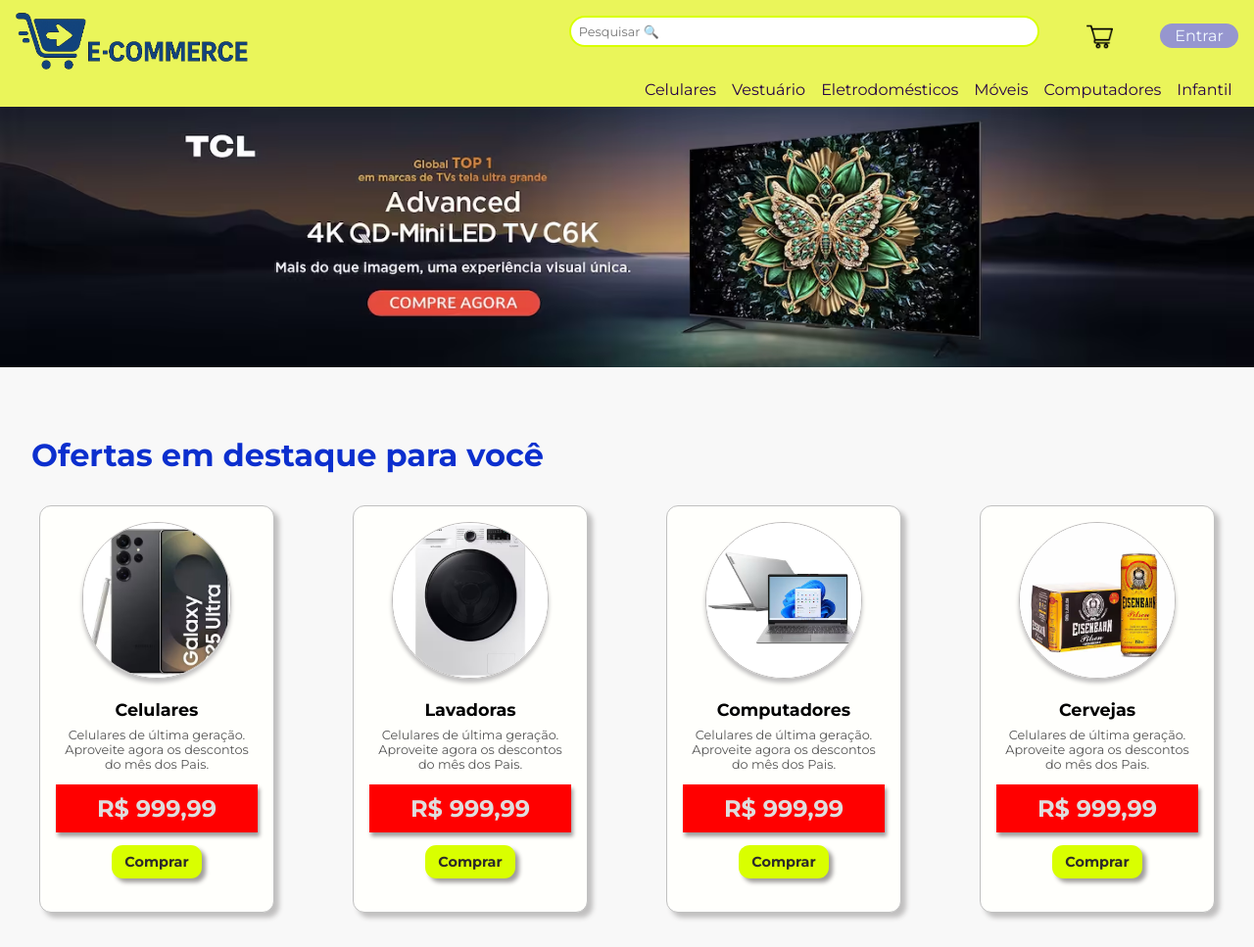
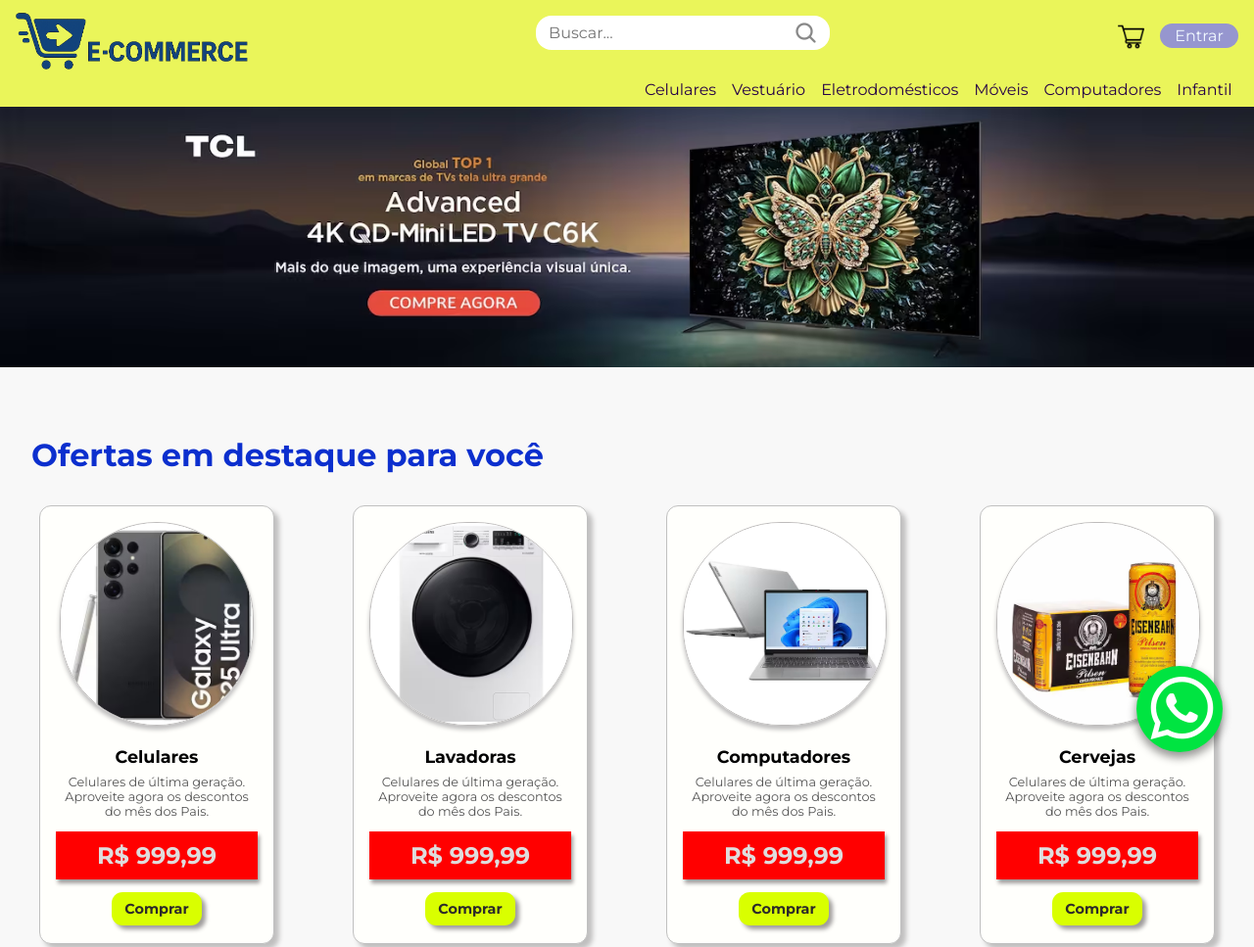
Before and after one commit to CiceroSidneydev/e-commerce-fs50, a plain HTML site: page index.html in a window 1280 px wide. Shown: the top 967 px of the page at 98% size. Drawn offline with nearby package versions, Linux system fonts and the light colour scheme.

Commit message:
Projeto finalizado

```diff
--- a/CSS/style.css
+++ b/CSS/style.css
@@ -11,6 +11,8 @@ border: 0;
 font-family: "Montserrat", sans-serif;
 font-size: 16px;
 }
+
+/* html{scroll-behavior: smooth;} */
 
 body {background-color: #f8f8f8;}
 
@@ -30,19 +32,45 @@ nav{
 .nav-1 { display: flex; justify-content: space-between;}
 .nav-bloco-2 {display: flex; justify-content: end; margin: 1rem; gap: 3rem;}
 
-nav input {height: 2rem; width: 30rem; border-radius: 10px; border: solid 1px; font-size: 0.8rem;
-        /* position: relative; */
+/* nav input {height: 2rem; width: 30rem; border-radius: 10px; border: solid 1px; font-size: 0.8rem;
         padding: 0.5rem;
         border-radius: 1rem;
         box-shadow: 1rem;
  border: 2px solid #d9ff00;
-outline: none;}
+outline: none;} */
 
- nav input:focus {
+    nav input {
+        position: relative;
+        padding: 0.5rem;
+        border-radius: 0.5rem;
+        border-radius: 1rem;
+    }
+
+    .search-container {
+    position: relative;
+    width: 100%;
+    max-width: 300px;
+}
+
+.search-container input { margin-top: 1rem;
+    width: 100%;
+    padding: 0.5rem 2.5rem 0.5rem 0.8rem; /* espaço à direita para o ícone */
+}
+
+.search-icon {
+    position: absolute;
+    right: 0.8rem;
+    top: 0.4rem;
+    pointer-events: none; /* deixa o clique passar pelo ícone */
+    font-size: 1.5rem;
+    color: #888;
+    margin-top: 1rem;
+}
+
+ /* nav input:focus {
   border-color: #0056b3;      /* muda a cor da borda */
-  box-shadow: 0 0 5px #0056b3}
 
-
+nav div .cart_botao {display: flex; gap: 1rem; margin-right: 1rem; margin-top: 1rem;}
 
 nav button { background-color: rgb(150, 150, 207); color: aliceblue; padding: 0.2rem; margin-top: 0.5rem;
                 width: 5rem; border-radius: 3rem;
@@ -114,7 +142,7 @@ header img {width: 100%; height: auto;}
 .card-produto {
                 border:  solid 1px #c0c0c0;
                 width: 15rem;
-                height:26rem;
+                height:28rem;
                 background-color:#fffffc;
                 border-radius: 12px ;
                 box-shadow: 5PX 5px 5PX #c0bfbf;
@@ -122,12 +150,13 @@ header img {width: 100%; height: auto;}
                 text-align: center;
                 padding: 1rem;
                 transform: 0.3s;
+                /* display:flex;justify-content: center; */
 
 }
 
 .card-produto img {
   width: auto;
-  height: 10rem;
+  height: 13rem;
   border-radius: 100px;
   border: solid 1px #bebcbc;
   box-shadow: 0px 4px 4px #c0bfbf;
@@ -179,9 +208,7 @@ header img {width: 100%; height: auto;}
                         font-weight: bold;
                         &:hover{ background-color: #ff8800;
                         transition: 0.5S; transform: scale(1.10);}
-
-
-}
+                }
 
 article:hover {&:hover{ transition: 0.5S; transform: scale(1.10);}}
 
@@ -260,7 +287,7 @@ outline: none;}
 
 .noticias h1 {font-size: 2rem; color: #0c2fce; margin: 3rem; }
 
-form {background-color: #f5faf5;  /* cor do fundo do fome*/
+form {background: linear-gradient(145deg, #eaf55a 20%, #e5f049 50%, #c2cc35 70%);  /* cor do fundo do fome*/
      width: 60rem; /* reducao do tamaho do fomr*/
      margin: auto; /* centralizando o form na pagina*/
      padding: 32px; /* espaçamento interno do elemento */
@@ -269,7 +296,7 @@ form {background-color: #f5faf5;  /* cor do fundo do fome*/
 margin-bottom: 2rem;}
 
 form input {width: 55rem; height: 2rem; border-radius: 10px; border: solid 1px rgb(185, 181, 181);
-        box-shadow: 5px 5px 5px rgb(167, 165, 165); padding: 1rem; margin-top: 0.5rem;}
+        box-shadow: 1px 1px 1px rgb(167, 165, 165); padding: 1rem; margin-top: 0.5rem;}
 
 form button { background-color: #9696cf; color: aliceblue; padding: 0.2rem; margin-top: 0.5rem;
                 width: 5rem; border-radius: 3rem; box-shadow: 3px 3px 3px rgb(201, 199, 199);
@@ -287,16 +314,31 @@ footer li{list-style-type: none; margin: 0.8rem; font-size: 0.8rem;}
 footer h2 {margin-top: 2rem; color:#030f7a}
 
 .footer-2 {height: 5rem; width: 100%; background-color: #c2cc35;
-                p{font-size: 0.8rem;
-
-                /* & a{gap: 5rem; border: solid 1px red;}} */
-
-}}
+                p{font-size: 0.8rem;}
+        }
 
 .lista-redape {display: flex;justify-content: center; gap: 1rem; }
 
-.footer-2 a { padding-left: 0.5rem; border-left: solid 1px
-        ;}
+.footer-2 a { padding-left: 0.5rem; border-left: solid 1px;}
 .lista-redape .retirar-border a{border-left: none;}
 
 nav ul li {position: relative;}
+
+.whats {  position: fixed;
+    right: 2rem;
+    bottom: 2rem;
+    height: 5.5rem;
+    width: 5.5rem;
+    background-color: #00e441;
+    border-radius: 50%;
+    box-shadow: 0 5px 8px 1px #00000065;
+    transition: 0.3s ease;
+    display: flex;
+    justify-content: center;
+    align-items: center;
+
+    &:hover{transform: translateY(-5px);}
+
+        i { color: white; font-size: 4rem; margin-left: 5px;
+}
+}
--- a/index.html
+++ b/index.html
@@ -5,7 +5,10 @@
     <meta name="viewport" content="width=device-width, initial-scale=1.0">
     <title>E-commerce</title>
     <link rel="stylesheet" href="./CSS/style.css">
-</head>
+    <link rel="stylesheet" href="https://cdn.jsdelivr.net/npm/@phosphor-icons/web@2.1.1/src/duotone/style.css">
+    <link rel="stylesheet" href="https://cdn.jsdelivr.net/npm/bootstrap-icons@1.11.3/font/bootstrap-icons.css">
+    <link rel="stylesheet" href="https://cdn.jsdelivr.net/npm/@phosphor-icons/web@2.1.1/src/bold/style.css">
+
 <body>
 
     <nav>
@@ -15,11 +18,15 @@
                 <img src="./Img/logo-sem-fundo.png" alt="">
             </div>
 
-            <div class="nav-bloco-2 search-icon">
-                <div>
-                    <input type="search" placeholder="Pesquisar &#128269">
-                </div>
 
+            <div class="search-container">
+                <!-- Barra de busca -->
+                <input type="search" placeholder="Buscar...">
+                <!-- Ícone da lupa -->
+                <i class="ph-bold ph-magnifying-glass search-icon"></i>
+            </div>
+
+            <div class="cart_botao">
                 <div class="nav-cart">
                     <img id="id_compras" src="./Img/carrinho-de-compras.png" alt="">
                 </div>
@@ -27,7 +34,10 @@
                 <div>
                     <button>Entrar</button>
                 </div>
+
             </div>
+
+
 
         </div>
 
@@ -307,6 +317,11 @@
 
         </footer>
 
+        <aside class="whats">
+          <a href="https://wa.me/5585997927411?text=Buenas!%20Quero%20aulas%20extras!" target="_blank">
+         <i class="bi bi-whatsapp"></i>
+        </a>
+        </aside>
 
     </main>
 </body>
```
